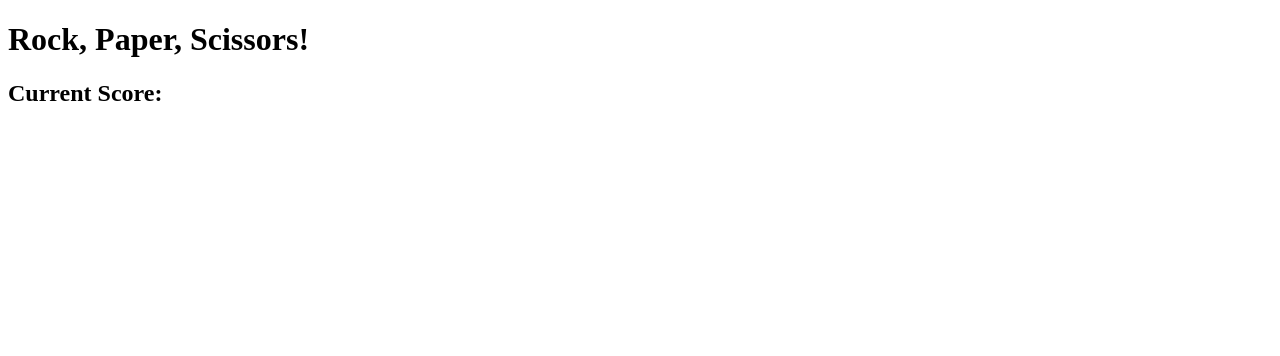
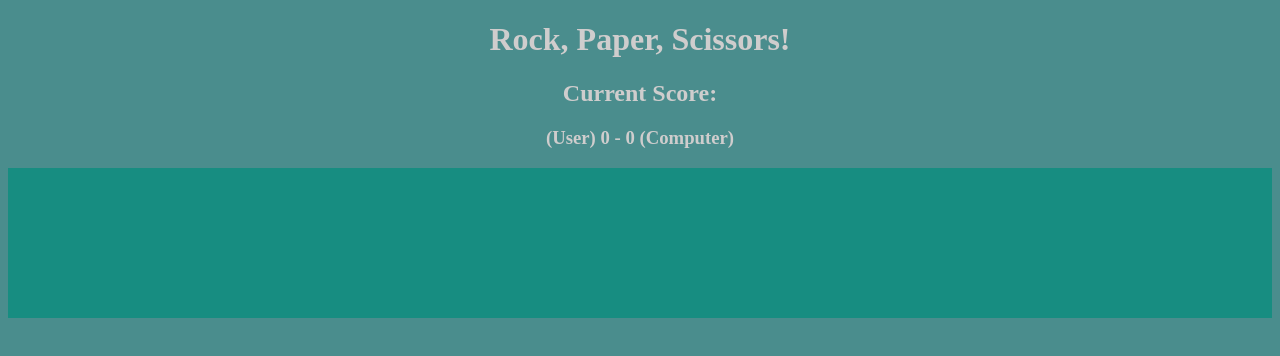
Before and after one commit to nomoneyrecord/Rock-Paper-Scissors-game, a plain HTML site: page index.html in a window 1280 px wide. Drawn offline with Linux system fonts and the light colour scheme.

Commit message:
Added canvas
Experimenting with canvas variable and how to get images to respond to click events

```diff
--- a/index.html
+++ b/index.html
@@ -6,12 +6,20 @@
   <meta name="viewport" content="width=device-width, initial-scale=1.0">
   <title>Rock, Paper, Scissors!</title>
   <script defer src="script.js"></script>
-  <link rel="style" href="style.css">
+  <link rel="stylesheet" href="style.css">
 </head>
+
 <body>
-  <div class="header">
+  <div class="gameDiv">
     <h1>Rock, Paper, Scissors!</h1>
     <h2>Current Score:</h2>
+    <h3 id="score">(User) 0 - 0 (Computer)</h3>
+  </div>
+
+  <div class="gameContainer" id="gameContainer">
+    <canvas class="card"></canvas>
+    <canvas class="card"></canvas>
+    <canvas class="card"></canvas>
   </div>
 
 </body>
--- a/style.css
+++ b/style.css
@@ -0,0 +1,17 @@
+body {
+  background-color: rgb(74, 141, 141);
+}
+.gameDiv {
+  text-align: center;
+  color: rgb(207, 205, 205);
+}
+
+.select {
+  height: 200px;
+}
+
+.gameContainer {
+  display: flex;
+  justify-content: center;
+  background-color: rgb(23, 141, 129);
+}
```
Also changed, not shown: images/Paper-hand.png (added), images/Rock-hand.png (added), images/Scissor-hand.png (added), 1 other file.
